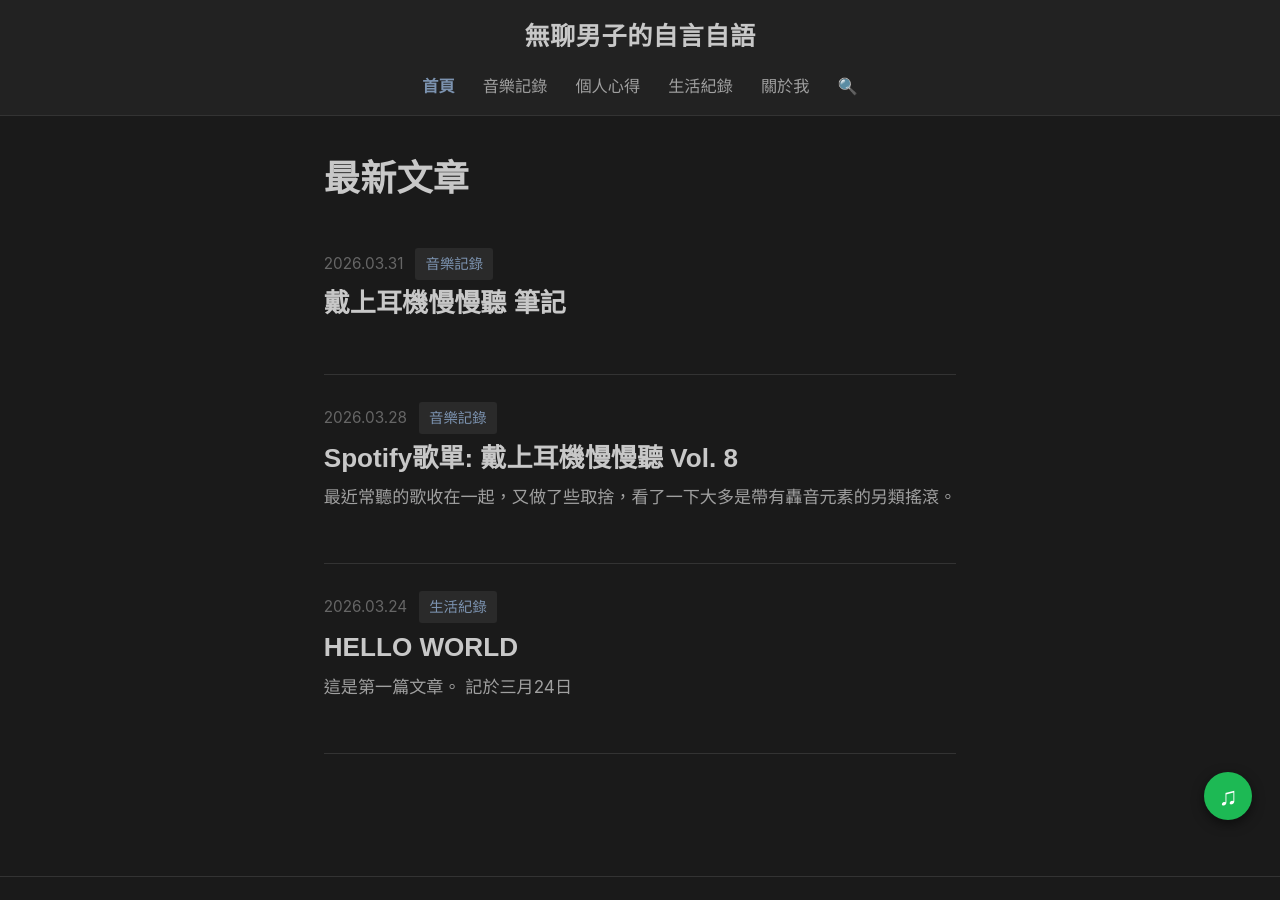
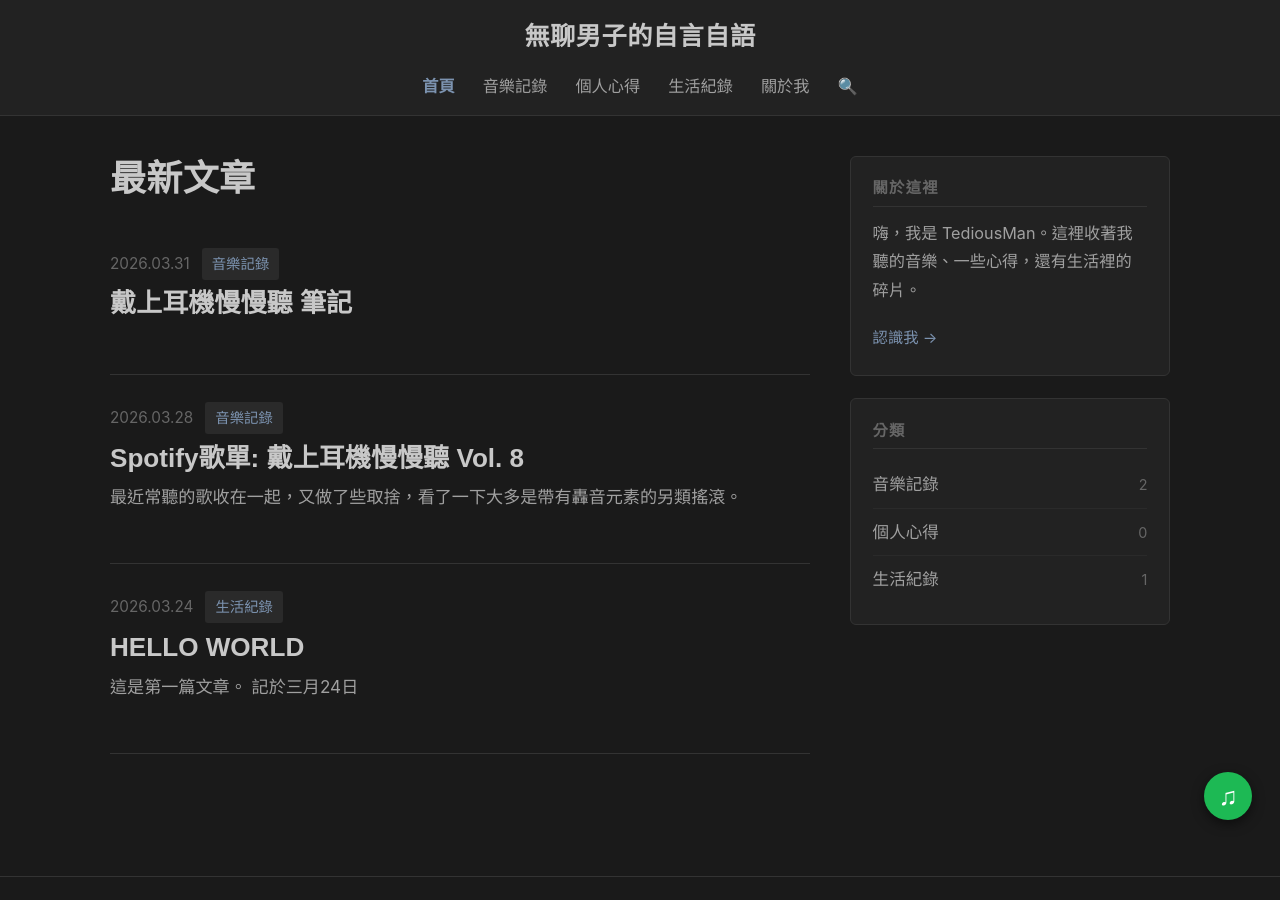
Before and after one commit to TediousMan/tediousman.github.io, a Jekyll site: the page built from index.html, in a window 1280 px wide and 900 px high. Built offline with Jekyll 4.4.1, drawn with Linux system fonts in a browser that asks for light colours; the list of posts is cut into pages by our own code; comment, search, counter and statistics services are not loaded; a style sheet for code colours, icons or effects is not loaded.

Commit message:
首頁改回兩欄，側欄放不重複內容（關於這裡＋分類含篇數）
- 新增 _includes/sidebar-home.html：關於簡介 + 分類快速入口（顯示各分類篇數）
- default.html：首頁改用 sidebar-home（不再置中單欄），文章頁維持置中；
  分類/關於/搜尋頁仍用原本的 sidebar.html（最新文章）
- _sidebar.scss：新增 .sidebar-about / .sidebar-cats 樣式

Co-Authored-By: Claude Opus 4.8 <noreply@anthropic.com>

```diff
--- /dev/null
+++ b/_includes/sidebar-home.html
@@ -0,0 +1,16 @@
+<aside class="sidebar">
+  <section class="sidebar-section sidebar-about">
+    <h3>關於這裡</h3>
+    <p>嗨，我是 TediousMan。這裡收著我聽的音樂、一些心得，還有生活裡的碎片。</p>
+    <a href="{{ '/about/' | relative_url }}" class="sidebar-more">認識我 →</a>
+  </section>
+
+  <section class="sidebar-section">
+    <h3>分類</h3>
+    <ul class="sidebar-cats">
+      <li><a href="{{ '/music-reviews' | relative_url }}">音樂記錄<span class="cat-count">{{ site.posts | where: "category", "音樂記錄" | size }}</span></a></li>
+      <li><a href="{{ '/reflections' | relative_url }}">個人心得<span class="cat-count">{{ site.posts | where: "category", "個人心得" | size }}</span></a></li>
+      <li><a href="{{ '/life' | relative_url }}">生活紀錄<span class="cat-count">{{ site.posts | where: "category", "生活紀錄" | size }}</span></a></li>
+    </ul>
+  </section>
+</aside>
--- a/_layouts/default.html
+++ b/_layouts/default.html
@@ -35,18 +35,22 @@
 
   <main class="site-main">
     <div class="container">
-      {% if page.id or page.url == '/' %}
-        {% comment %} 文章頁與首頁：置中單欄，無側欄 {% endcomment %}
+      {% if page.id %}
+        {% comment %} 文章頁：置中單欄，無側欄 {% endcomment %}
         <article class="main-content post-page-content">
           {{ content }}
         </article>
       {% else %}
-        {% comment %} 其他頁面（分類、關於等）：保留側欄 {% endcomment %}
+        {% comment %} 首頁用專屬側欄（關於＋分類），其他頁面用一般側欄（最新文章） {% endcomment %}
         <div class="content-wrapper">
           <article class="main-content">
             {{ content }}
           </article>
-          {% include sidebar.html %}
+          {% if page.url == '/' %}
+            {% include sidebar-home.html %}
+          {% else %}
+            {% include sidebar.html %}
+          {% endif %}
         </div>
       {% endif %}
     </div>
--- a/_sass/_sidebar.scss
+++ b/_sass/_sidebar.scss
@@ -18,6 +18,45 @@
     margin: 0 0 0.8em;
     padding-bottom: 0.5em;
     border-bottom: 1px solid $border-color;
+  }
+}
+
+// 首頁側欄：關於這裡
+.sidebar-about p {
+  color: $text-secondary;
+  font-size: 0.9rem;
+  line-height: 1.75;
+  margin-bottom: 0.9em;
+}
+.sidebar-more {
+  font-size: 0.85rem;
+  color: $accent;
+
+  &:hover { color: $accent-hover; }
+}
+
+// 首頁側欄：分類（含篇數）
+.sidebar-cats {
+  list-style: none;
+
+  li a {
+    display: flex;
+    justify-content: space-between;
+    align-items: baseline;
+    padding: 7px 0;
+    color: $text-secondary;
+    font-size: 0.92rem;
+    border-bottom: 1px solid rgba($border-color, 0.5);
+
+    &:hover { color: $accent; }
+  }
+
+  li:last-child a { border-bottom: none; }
+
+  .cat-count {
+    color: $text-muted;
+    font-size: 0.8rem;
+    flex-shrink: 0;
   }
 }
 
```
